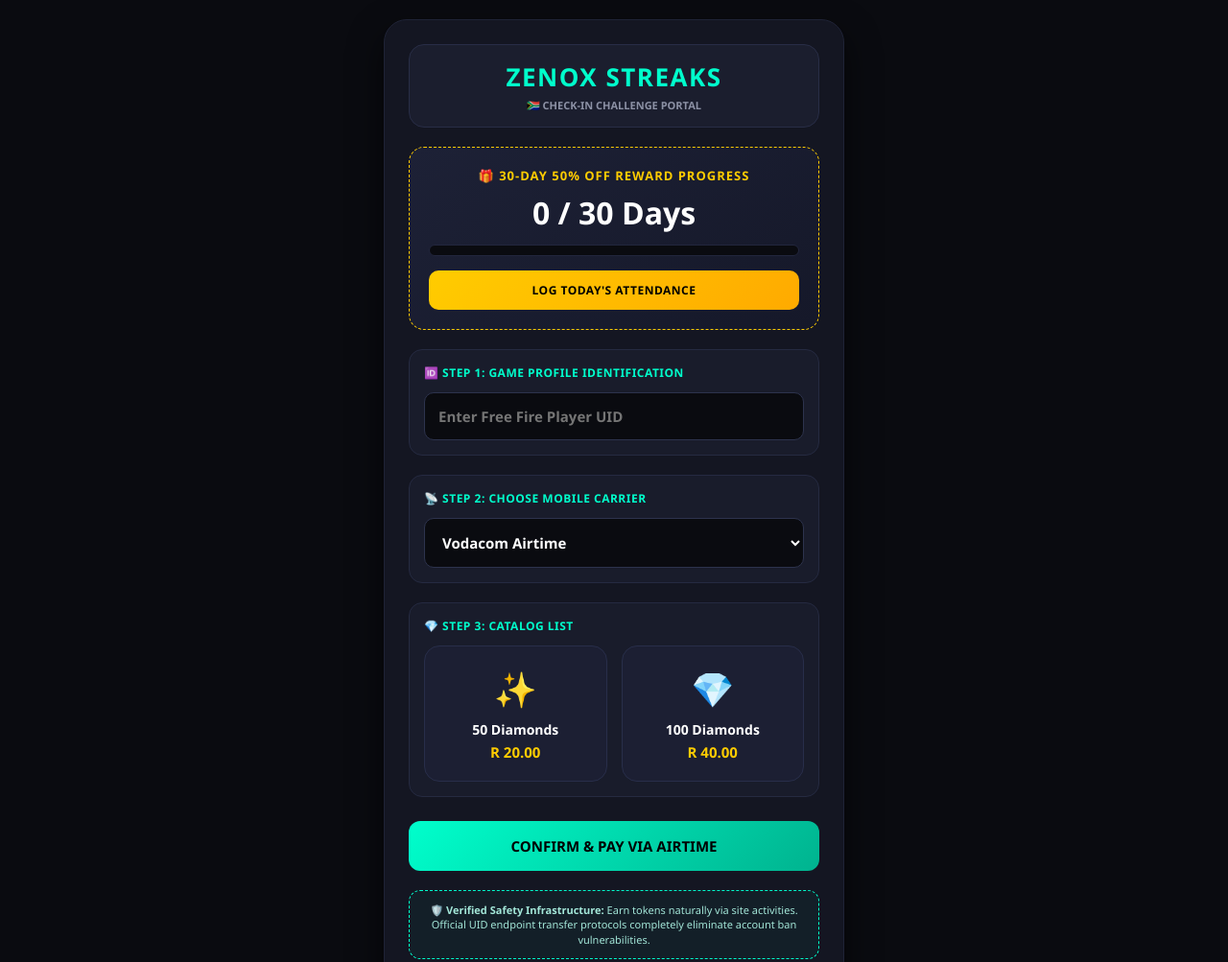
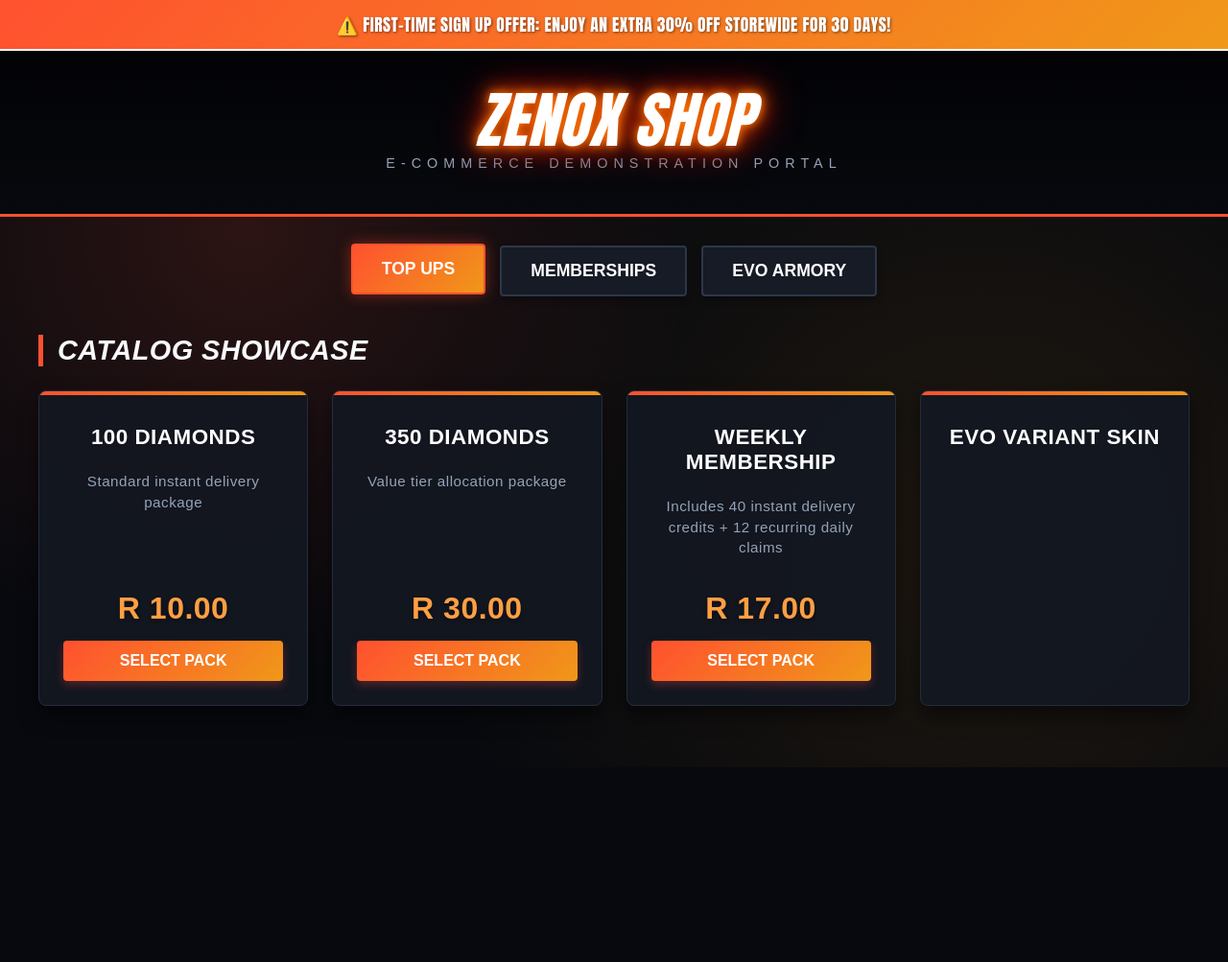
Before and after one commit to maremoshemashale802-svg/Zenox-SHOP-ZA, a plain HTML site: page index.html in a window 1280 px wide. Shown: the top 1003 px of the page at 96% size. After the commit the page ends 800 px from the top, so only its background shows below. Drawn offline with Linux system fonts and the light colour scheme.

Commit message:
Update index.html

```diff
--- a/index.html
+++ b/index.html
@@ -3,179 +3,321 @@
 <head>
     <meta charset="UTF-8">
     <meta name="viewport" content="width=device-width, initial-scale=1.0">
-    <title>ZENOX TOPUP - 30-Day Reward Store</title>
+    <title>ZENOX SHOP - Premium Game Store</title>
     <style>
         :root {
-            --bg-main: #0a0b10;
-            --bg-card: #141622;
-            --accent: #00ffcc;
-            --accent-gradient: linear-gradient(135deg, #00ffcc, #00b38f);
-            --gold: #ffcc00;
-            --gold-gradient: linear-gradient(135deg, #ffcc00, #ffaa00);
-            --text-main: #ffffff;
-            --text-muted: #8c91a5;
+            --bg-dark: #07090e;
+            --panel-bg: rgba(20, 24, 33, 0.95);
+            --accent-orange: #ff512f;
+            --accent-yellow: #dd2476;
+            --neon-glow: #ff7300;
+            --text-light: #f8fafc;
+            --text-gray: #94a3b8;
+            --fire-gradient: linear-gradient(135deg, #ff512f 0%, #f09819 100%);
         }
 
-        * { box-sizing: border-box; margin: 0; padding: 0; font-family: 'Segoe UI', system-ui, sans-serif; }
-        body { background-color: var(--bg-main); color: var(--text-main); padding: 20px 15px; display: flex; flex-direction: column; align-items: center; }
+        body {
+            margin: 0;
+            font-family: 'Impact', 'Arial Black', sans-serif;
+            background-color: var(--bg-dark);
+            /* Simulated high-octane background texture */
+            background-image:
+                radial-gradient(circle at 20% 30%, rgba(255, 81, 47, 0.15) 0%, transparent 40%),
+                radial-gradient(circle at 80% 70%, rgba(240, 152, 25, 0.1) 0%, transparent 50%),
+                linear-gradient(to bottom, rgba(7, 9, 14, 0.9), rgba(7, 9, 14, 0.98));
+            color: var(--text-light);
+            background-attachment: fixed;
+            letter-spacing: 0.5px;
+        }
 
-        .wrapper { width: 100%; max-width: 480px; background: var(--bg-card); border-radius: 24px; padding: 25px; box-shadow: 0 15px 35px rgba(0,0,0,0.6); border: 1px solid #1f2336; }
+        /* 30% Off Banner Layout */
+        .promo-banner {
+            background: var(--fire-gradient);
+            color: white;
+            text-align: center;
+            padding: 12px;
+            font-size: 1.1rem;
+            font-weight: bold;
+            text-transform: uppercase;
+            box-shadow: 0 4px 15px rgba(255, 81, 47, 0.4);
+            border-bottom: 2px solid #fff;
+            text-shadow: 1px 1px 3px rgba(0,0,0,0.5);
+        }
 
-        .header { text-align: center; margin-bottom: 20px; background: #1b1e2e; padding: 15px; border-radius: 16px; border: 1px solid #282d46; }
-        .logo { font-size: 26px; font-weight: 900; color: var(--accent); letter-spacing: 1.5px; margin-bottom: 4px; }
-        .sublogo { font-size: 11px; color: var(--text-muted); text-transform: uppercase; font-weight: bold; }
+        header {
+            background: linear-gradient(to bottom, #020205, var(--bg-dark));
+            padding: 40px 20px;
+            text-align: center;
+            border-bottom: 3px solid var(--accent-orange);
+            position: relative;
+        }
 
-        /* 30-Day Progress Dashboard Dashboard */
-        .streak-container { background: linear-gradient(145deg, #1d2136, #151829); border: 1px dashed var(--gold); border-radius: 16px; padding: 20px; margin-bottom: 20px; text-align: center; position: relative; }
-        .streak-title { font-size: 13px; font-weight: 800; color: var(--gold); text-transform: uppercase; letter-spacing: 1px; margin-bottom: 8px; }
-        .streak-counter { font-size: 32px; font-weight: 900; color: #fff; margin-bottom: 12px; }
+        /* Glowing Neon Text Logo */
+        .logo-container {
+            display: inline-block;
+            margin-bottom: 5px;
+        }
 
-        /* Progress Bar elements */
-        .progress-track { background: #0a0b10; width: 100%; height: 12px; border-radius: 10px; margin-bottom: 15px; overflow: hidden; border: 1px solid #22263d; }
-        .progress-bar { background: var(--gold-gradient); width: 0%; height: 100%; transition: width 0.4s ease; }
+        .zenox-logo {
+            font-size: 4rem;
+            text-transform: uppercase;
+            font-weight: 900;
+            color: #fff;
+            margin: 0;
+            line-height: 1;
+            font-style: italic;
+            text-shadow:
+                0 0 10px var(--neon-glow),
+                0 0 20px var(--neon-glow),
+                0 0 40px #ff0000;
+            filter: drop-shadow(2px 2px 2px rgba(0,0,0,0.8));
+        }
 
-        .streak-btn { width: 100%; padding: 12px; background: var(--gold-gradient); border: none; color: #000; font-weight: 800; border-radius: 10px; cursor: pointer; text-transform: uppercase; font-size: 12px; letter-spacing: 0.5px; }
-        .streak-btn:disabled { background: #22263a; color: #575c75; cursor: not-allowed; }
+        .logo-sub {
+            font-family: sans-serif;
+            font-size: 0.9rem;
+            color: var(--text-gray);
+            letter-spacing: 6px;
+            text-transform: uppercase;
+            margin-top: 5px;
+            display: block;
+        }
 
-        /* Input Controls */
-        .step-box { background: #191c2b; border: 1px solid #252a41; padding: 15px; border-radius: 14px; margin-bottom: 20px; }
-        .step-title { font-size: 12px; font-weight: 800; color: var(--accent); text-transform: uppercase; margin-bottom: 12px; letter-spacing: 0.5px; }
+        .container {
+            max-width: 1200px;
+            margin: 30px auto;
+            padding: 0 20px;
+            font-family: sans-serif; /* Cleaner reading font for items */
+        }
 
-        input, select { width: 100%; padding: 14px; background-color: var(--bg-main); border: 1px solid #2d334d; color: var(--text-main); border-radius: 10px; font-size: 15px; font-weight: bold; }
-        input:focus, select:focus { border-color: var(--accent); outline: none; }
+        /* Category System */
+        .tabs {
+            display: flex;
+            justify-content: center;
+            gap: 15px;
+            margin-bottom: 40px;
+            flex-wrap: wrap;
+        }
 
-        /* Store Catalog Display Grid */
-        .grid { display: grid; grid-template-columns: 1fr 1fr; gap: 15px; }
-        .product-card { background: #1c1f33; border-radius: 16px; padding: 20px 12px; text-align: center; border: 1px solid #282e4a; cursor: pointer; position: relative; transition: all 0.2s; }
-        .product-card.selected { border-color: var(--accent); background: #1f273d; }
+        .tab-btn {
+            background-color: #161b26;
+            color: white;
+            border: 2px solid #2d3748;
+            padding: 14px 30px;
+            cursor: pointer;
+            font-weight: bold;
+            font-size: 1.1rem;
+            text-transform: uppercase;
+            border-radius: 4px;
+            transition: all 0.3s ease;
+            box-shadow: 0 4px 6px rgba(0,0,0,0.3);
+        }
 
-        .img-slot { font-size: 36px; margin-bottom: 8px; display: block; }
-        .item-title { font-size: 14px; font-weight: 700; margin-bottom: 4px; display: block; }
+        .tab-btn.active, .tab-btn:hover {
+            border-color: var(--accent-orange);
+            background: var(--fire-gradient);
+            box-shadow: 0 0 15px rgba(255, 81, 47, 0.4);
+            transform: translateY(-2px);
+        }
 
-        /* Dynamic price layout styling blocks */
-        .price-container { display: flex; flex-direction: column; align-items: center; gap: 2px; }
-        .old-price { font-size: 11px; text-decoration: line-through; color: #ff5555; display: none; font-weight: bold; }
-        .item-price { font-size: 15px; color: var(--gold); font-weight: 800; }
+        .section-title {
+            text-transform: uppercase;
+            border-left: 5px solid var(--accent-orange);
+            padding-left: 15px;
+            margin-bottom: 25px;
+            font-style: italic;
+            font-size: 1.8rem;
+        }
 
-        .badge-50 { position: absolute; top: -10px; left: 50%; transform: translateX(-50%); background: #ff3333; color: #fff; font-size: 9px; font-weight: 900; padding: 3px 10px; border-radius: 10px; text-transform: uppercase; display: none; box-shadow: 0 4px 10px rgba(255,51,51,0.3); }
+        .grid {
+            display: grid;
+            grid-template-columns: repeat(auto-fit, minmax(280px, 1fr));
+            gap: 25px;
+        }
 
-        .submit-btn { width: 100%; padding: 16px; background: var(--accent-gradient); border: none; color: #000000; font-weight: 800; border-radius: 12px; cursor: pointer; font-size: 15px; text-transform: uppercase; margin-top: 5px; }
+        /* Tactical Product Card Layout */
+        .card {
+            background-color: var(--panel-bg);
+            border-radius: 8px;
+            padding: 25px;
+            text-align: center;
+            border: 1px solid #242c3d;
+            display: flex;
+            flex-direction: column;
+            justify-content: space-between;
+            position: relative;
+            overflow: hidden;
+            transition: transform 0.3s, border-color 0.3s;
+            box-shadow: 0 10px 20px rgba(0,0,0,0.5);
+        }
 
-        .safety-footer { background: rgba(0, 255, 204, 0.04); border: 1px dashed var(--accent); border-radius: 12px; padding: 12px; font-size: 11px; color: #a3e6d8; line-height: 1.4; text-align: center; margin-top: 20px; }
+        .card:hover {
+            transform: translateY(-5px);
+            border-color: var(--accent-orange);
+            box-shadow: 0 10px 25px rgba(255, 81, 47, 0.2);
+        }
+
+        /* Subtle angled structural accent lines */
+        .card::before {
+            content: '';
+            position: absolute;
+            top: 0;
+            left: 0;
+            width: 100%;
+            height: 4px;
+            background: var(--fire-gradient);
+        }
+
+        .card h3 {
+            margin-top: 10px;
+            font-size: 1.4rem;
+            text-transform: uppercase;
+            color: #fff;
+        }
+
+        .price {
+            font-size: 2rem;
+            color: #ff9f43;
+            font-weight: 800;
+            margin: 15px 0;
+            text-shadow: 0 2px 4px rgba(0,0,0,0.4);
+        }
+
+        .desc {
+            color: var(--text-gray);
+            font-size: 0.95rem;
+            line-height: 1.4;
+            margin-bottom: 20px;
+        }
+
+        .action-btn {
+            background: var(--fire-gradient);
+            color: white;
+            border: none;
+            padding: 12px 20px;
+            font-weight: bold;
+            font-size: 1rem;
+            text-transform: uppercase;
+            border-radius: 4px;
+            cursor: pointer;
+            width: 100%;
+            box-shadow: 0 4px 10px rgba(239, 68, 68, 0.3);
+            transition: filter 0.2s;
+        }
+
+        .action-btn:hover {
+            filter: brightness(1.2);
+        }
+
+        /* Configuration Panel UI Layout */
+        .config-panel {
+            background-color: var(--panel-bg);
+            border: 2px solid #242c3d;
+            border-top: 4px solid var(--accent-orange);
+            border-radius: 8px;
+            padding: 30px;
+            margin-top: 50px;
+            box-shadow: 0 15px 30px rgba(0,0,0,0.6);
+        }
+
+        .form-row {
+            display: grid;
+            grid-template-columns: repeat(auto-fit, minmax(250px, 1fr));
+            gap: 20px;
+            margin-bottom: 20px;
+        }
+
+        .form-group {
+            display: flex;
+            flex-direction: column;
+        }
+
+        .form-group label {
+            margin-bottom: 8px;
+            color: var(--text-gray);
+            font-weight: bold;
+            text-transform: uppercase;
+            font-size: 0.85rem;
+            letter-spacing: 0.5px;
+        }
+
+        .form-group input, .form-group select {
+            padding: 12px;
+            border-radius: 4px;
+            border: 1px solid #334155;
+            background-color: #0b0f17;
+            color: white;
+            font-size: 1rem;
+            box-sizing: border-box;
+            transition: border-color 0.2s;
+        }
+
+        .form-group input:focus, .form-group select:focus {
+            outline: none;
+            border-color: var(--accent-orange);
+        }
     </style>
 </head>
 <body>
 
-    <div class="wrapper">
-        <div class="header">
-            <div class="logo">ZENOX STREAKS</div>
-            <div class="sublogo">🇿🇦 Check-In Challenge Portal</div>
+    <div class="promo-banner">
+        ⚠️ First-Time Sign Up Offer: Enjoy an extra 30% Off Storewide for 30 Days!
+    </div>
+
+    <header>
+        <div class="logo-container">
+            <h1 class="zenox-logo">ZENOX SHOP</h1>
+            <span class="logo-sub">E-Commerce Demonstration Portal</span>
+        </div>
+    </header>
+
+    <div class="container">
+        <!-- Structural Menu Selection Tabs -->
+        <div class="tabs">
+            <button class="tab-btn active">Top Ups</button>
+            <button class="tab-btn">Memberships</button>
+            <button class="tab-btn">Evo Armory</button>
         </div>
 
-        <!-- Progress Tracking Dashboard Component -->
-        <div class="streak-container">
-            <div class="streak-title">🎁 30-Day 50% Off Reward Progress</div>
-            <div class="streak-counter"><span id="days_count">0</span> / 30 Days</div>
-            <div class="progress-track">
-                <div class="progress-bar" id="bar_fill"></div>
-            </div>
-            <button class="streak-btn" id="claim_day_btn" onclick="triggerCheckIn()">Log Today's Attendance</button>
-        </div>
-
-        <div class="step-box">
-            <div class="step-title">🆔 Step 1: Game Profile Identification</div>
-            <input type="text" id="player_uid" placeholder="Enter Free Fire Player UID" maxlength="12">
-        </div>
-
-        <div class="step-box">
-            <div class="step-title">📡 Step 2: Choose Mobile Carrier</div>
-            <select id="carrier_network">
-                <option value="Vodacom">Vodacom Airtime</option>
-                <option value="MTN">MTN Airtime</option>
-                <option value="Telkom">Telkom Airtime</option>
-            </select>
-        </div>
-
-        <div class="step-box">
-            <div class="step-title">💎 Step 3: Catalog List</div>
-            <div class="grid">
-                <!-- Product Card 1 -->
-                <div class="product-card" id="card_pack1" onclick="selectPackage(this, '50 Diamonds', 20)">
-                    <span class="badge-50">50% Locked In</span>
-                    <span class="img-slot">✨</span>
-                    <span class="item-title">50 Diamonds</span>
-                    <div class="price-container">
-                        <span class="old-price" id="old_p1">R 20.00</span>
-                        <span class="item-price" id="p1">R 20.00</span>
-                    </div>
+        <h2 class="section-title">Catalog Showcase</h2>
+        <div class="grid">
+            <!-- Package Entry 1 -->
+            <div class="card">
+                <div>
+                    <h3>100 Diamonds</h3>
+                    <p class="desc">Standard instant delivery package</p>
                 </div>
-                <!-- Product Card 2 -->
-                <div class="product-card" id="card_pack2" onclick="selectPackage(this, '100 Diamonds', 40)">
-                    <span class="badge-50">50% Locked In</span>
-                    <span class="img-slot">💎</span>
-                    <span class="item-title">100 Diamonds</span>
-                    <div class="price-container">
-                        <span class="old-price" id="old_p2">R 40.00</span>
-                        <span class="item-price" id="p2">R 40.00</span>
-                    </div>
+                <div>
+                    <div class="price">R 10.00</div>
+                    <button class="action-btn" onclick="selectItem('100 Diamonds Bundle', 10)">Select Pack</button>
                 </div>
             </div>
-        </div>
 
-        <button class="submit-btn" onclick="checkoutOrder()">Confirm & Pay via Airtime</button>
+            <!-- Package Entry 2 -->
+            <div class="card">
+                <div>
+                    <h3>350 Diamonds</h3>
+                    <p class="desc">Value tier allocation package</p>
+                </div>
+                <div>
+                    <div class="price">R 30.00</div>
+                    <button class="action-btn" onclick="selectItem('350 Diamonds Bundle', 30)">Select Pack</button>
+                </div>
+            </div>
 
-        <div class="safety-footer">
-            🛡️ <strong>Verified Safety Infrastructure:</strong> Earn tokens naturally via site activities. Official UID endpoint transfer protocols completely eliminate account ban vulnerabilities.
-        </div>
-    </div>
+            <!-- Membership Entry -->
+            <div class="card">
+                <div>
+                    <h3>Weekly Membership</h3>
+                    <p class="desc">Includes 40 instant delivery credits + 12 recurring daily claims</p>
+                </div>
+                <div>
+                    <div class="price">R 17.00</div>
+                    <button class="action-btn" onclick="selectItem('Weekly Membership Pass', 17)">Select Pack</button>
+                </div>
+            </div>
 
-    <script>
-        // Set configuration metrics variables
-        let selectedProduct = null;
-        let baseCost = 0;
-        let streakActiveDays = 0;
-        let pointsSystemDiscountReached = false;
-
-        // Local browser storage initialization configurations routines
-        window.onload = function() {
-            if (localStorage.getItem('zenox_streak_count')) {
-                streakActiveDays = parseInt(localStorage.getItem('zenox_streak_count'));
-            }
-            updateStreakUI();
-        };
-
-        function triggerCheckIn() {
-            // Basic checking safety control verification to track past date values
-            let todayTimestampString = new Date().toDateString();
-            let lastRecordedCheckIn = localStorage.getItem('zenox_last_checkin_date');
-
-            if (lastRecordedCheckIn === todayTimestampString) {
-                alert("⏳ Attendance logged! Come back tomorrow to advance your progress window.");
-                return;
-            }
-
-            streakActiveDays += 1;
-
-            // Safety cap configuration to ceiling values parameters
-            if(streakActiveDays > 30) streakActiveDays = 30;
-
-            localStorage.setItem('zenox_streak_count', streakActiveDays);
-            localStorage.setItem('zenox_last_checkin_date', todayTimestampString);
-
-            updateStreakUI();
-            alert(`🎉 Success! Day ${streakActiveDays} attendance noted. Keep it up!`);
-        }
-
-        function updateStreakUI() {
-            document.getElementById('days_count').textContent = streakActiveDays;
-
-            // Adjust loading bar animation state
-            let fillPercentage = (streakActiveDays / 30) * 100;
-            document.getElementById('bar_fill').style.width = fillPercentage + "%";
-
-            // If challenge constraints target achieved, swap active prices metrics
-            if (streakActiveDays >= 30) {
-                pointsSystemDiscountReached = true;
-                applyDiscountModifications();
-            }
-        }
+            <!-- Special Edition Entry -->
+            <div class="card">
+                <div>
+                    <h3>Evo Variant Skin</h3>
```
